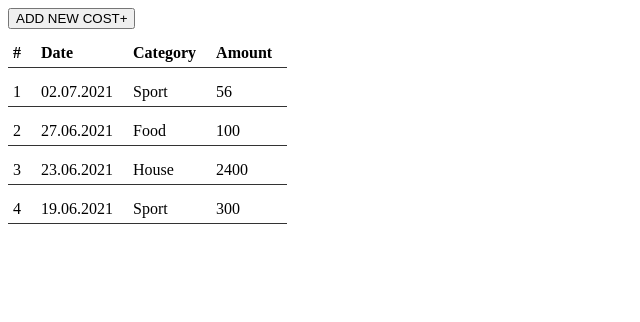
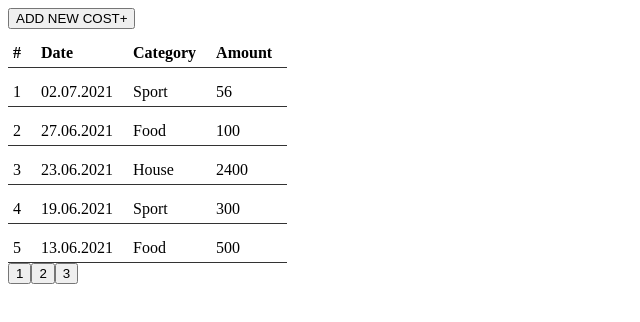
Before and after one commit to ArtemPatrushev/GeekBrains-VueJS, a Vue app in the folder budget_tracker/: page / in a window 1280 px wide. Shown: the top 322 px of the page, without its empty margins (0-640 px from the left). Built offline with nearby package versions, Linux system fonts and the light colour scheme.

Commit message:
added pagination

```diff
--- a/budget_tracker/src/App.vue
+++ b/budget_tracker/src/App.vue
@@ -5,52 +5,131 @@
       @addNewPayment="addPaymentToList"
       v-show="showPaymentForm"
     />
-    <PaymentsList :payments="payments" />
+    <PaymentsList :payments="currentPagePayments" />
+    <Pagination :paymentsLength="payments.length" @pageClick="changePage" />
   </div>
 </template>
 
 <script>
 import PaymentsList from "./components/PaymentsList.vue";
 import AddPaymentForm from "./components/AddPaymentForm.vue";
+import Pagination from "./components/Pagination.vue";
 
 export default {
   name: "App",
   components: {
     PaymentsList,
     AddPaymentForm,
+    Pagination,
   },
 
   data() {
     return {
       showPaymentForm: false,
+      paymentsPerPage: 5,
+      currentPage: 1,
       payments: [
         {
           amount: 56,
           category: "Sport",
           date: "02.07.2021",
+          id: 1,
         },
         {
           amount: 100,
           category: "Food",
           date: "27.06.2021",
+          id: 2,
         },
         {
           amount: 2400,
           category: "House",
           date: "23.06.2021",
+          id: 3,
         },
         {
           amount: 300,
           category: "Sport",
           date: "19.06.2021",
+          id: 4,
+        },
+        {
+          amount: 500,
+          category: "Food",
+          date: "13.06.2021",
+          id: 5,
+        },
+        {
+          amount: 56,
+          category: "Sport",
+          date: "02.07.2021",
+          id: 6,
+        },
+        {
+          amount: 100,
+          category: "Food",
+          date: "27.06.2021",
+          id: 7,
+        },
+        {
+          amount: 2400,
+          category: "House",
+          date: "23.06.2021",
+          id: 8,
+        },
+        {
+          amount: 300,
+          category: "Sport",
+          date: "19.06.2021",
+          id: 9,
+        },
+        {
+          amount: 500,
+          category: "Food",
+          date: "13.06.2021",
+          id: 10,
+        },
+        {
+          amount: 56,
+          category: "Sport",
+          date: "02.07.2021",
+          id: 11,
+        },
+        {
+          amount: 100,
+          category: "Food",
+          date: "27.06.2021",
+          id: 12,
+        },
+        {
+          amount: 2400,
+          category: "House",
+          date: "23.06.2021",
+          id: 13,
         },
       ],
     };
   },
 
+  computed: {
+    currentPagePayments() {
+      const { currentPage, payments, paymentsPerPage } = this;
+      const startIndex = (currentPage - 1) * paymentsPerPage;
+      const paymentsToDisplay = payments.slice(
+        startIndex,
+        startIndex + paymentsPerPage
+      );
+      return paymentsToDisplay;
+    },
+  },
+
   methods: {
     addPaymentToList(newPayment) {
+      newPayment.id = this.payments.length + 1;
       this.payments = [...this.payments, newPayment];
+    },
+    changePage(number) {
+      this.currentPage = number;
     },
   },
 };
--- /dev/null
+++ b/budget_tracker/src/components/Pagination.vue
@@ -0,0 +1,33 @@
+<template>
+  <div>
+    <button v-for="n in pages" :key="n" @click="sendPageNumber(n)">
+      {{ n }}
+    </button>
+  </div>
+</template>
+
+<script>
+export default {
+  name: "Pagination",
+  props: {
+    paymentsLength: {
+      type: Number,
+    },
+  },
+
+  computed: {
+    pages() {
+      return Math.ceil(this.paymentsLength / 5);
+    },
+  },
+
+  methods: {
+    sendPageNumber(number) {
+      this.$emit("pageClick", number);
+    },
+  },
+};
+</script>
+
+<style>
+</style>
--- a/budget_tracker/src/components/PaymentsList.vue
+++ b/budget_tracker/src/components/PaymentsList.vue
@@ -11,7 +11,7 @@
       </thead>
       <tbody>
         <tr v-for="(payment, index) in payments" :key="index">
-          <td>{{ index + 1 }}</td>
+          <td>{{ payment.id }}</td>
           <td>{{ payment.date }}</td>
           <td>{{ payment.category }}</td>
           <td>{{ payment.amount }}</td>
```
